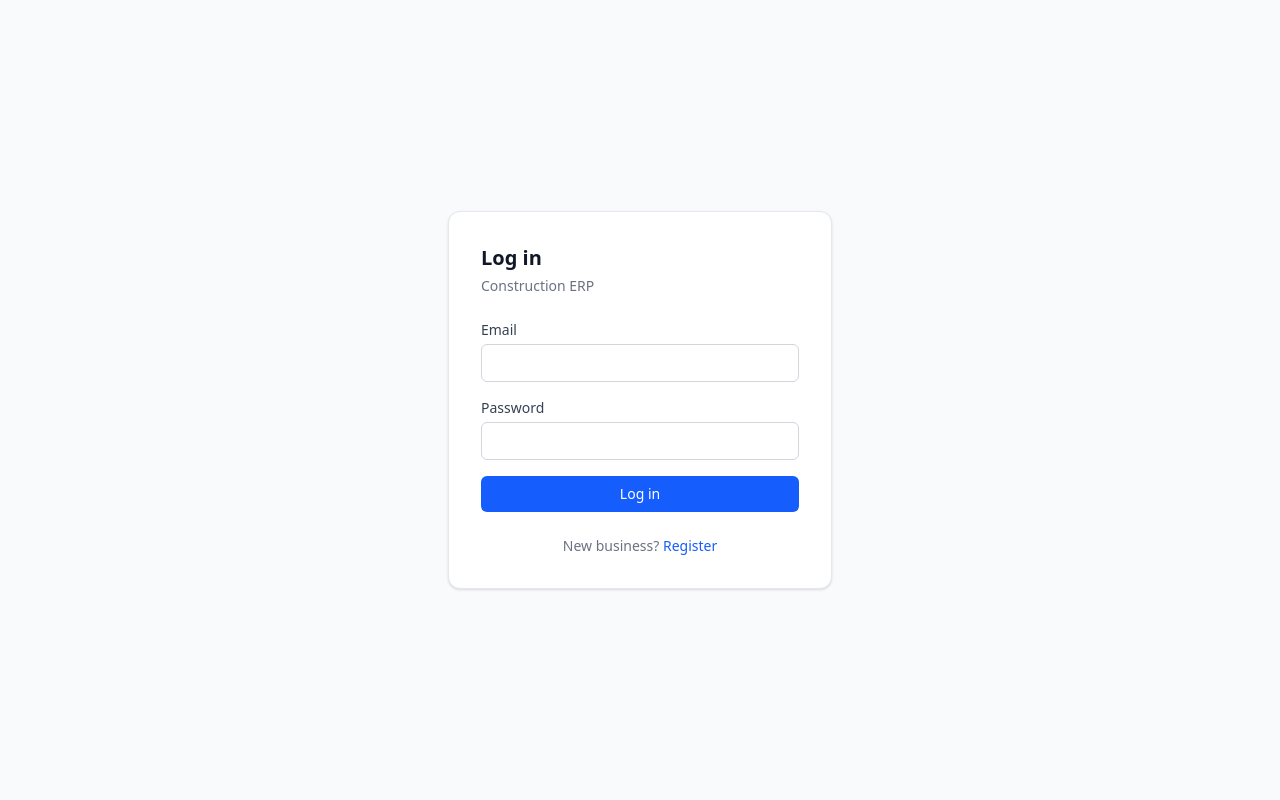
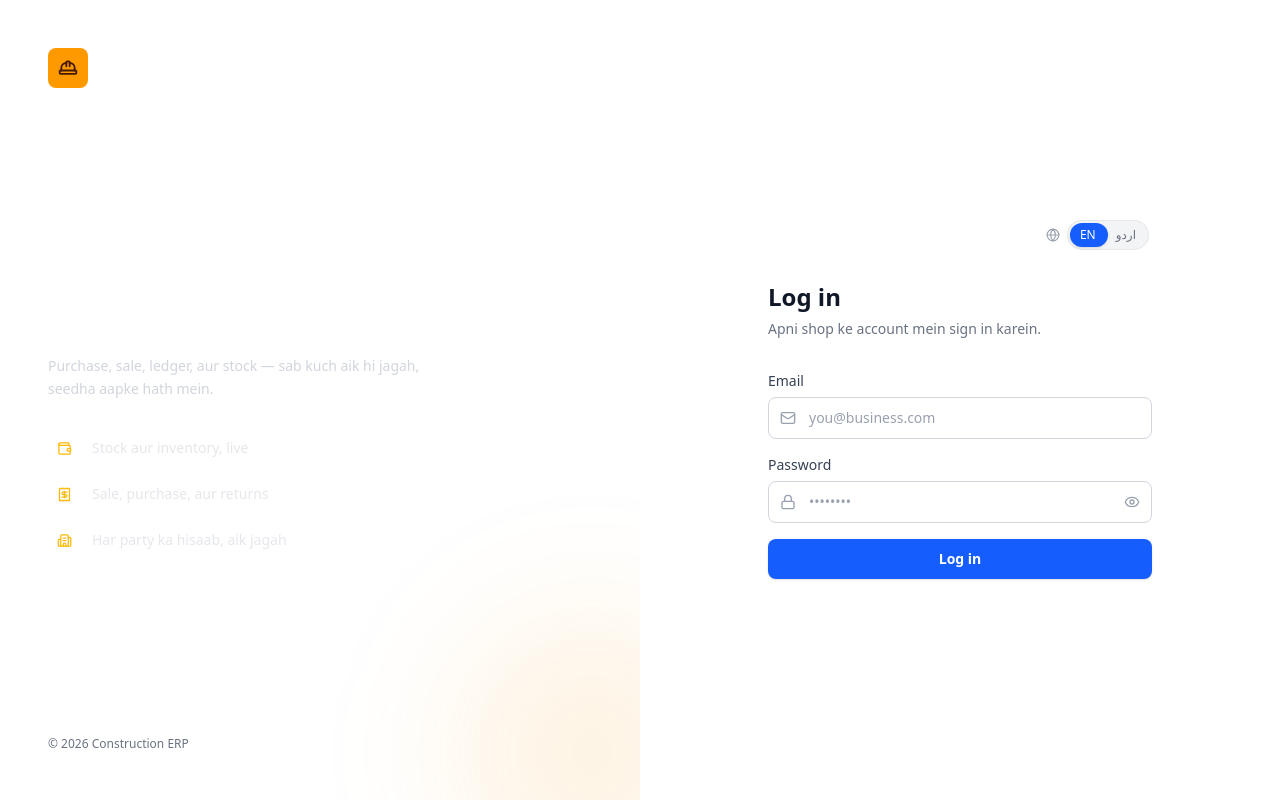
Before and after one commit to Muneeb381a/constructionERP, a React (Vite) app in the folder apps/web/: page /login in a window 1280 px wide. Built offline with nearby package versions, Linux system fonts and the light colour scheme; no server answers.

Commit message:
feat: enhance login and platform admin pages with improved layout, branding, and password visibility toggle

```diff
--- a/apps/web/src/index.css
+++ b/apps/web/src/index.css
@@ -13,6 +13,28 @@
 body {
   margin: 0;
   font-family: system-ui, "Segoe UI", Roboto, sans-serif;
+}
+
+/* Running-bond brick coursing, drawn purely in CSS (no image asset) — used behind the
+   branding panel on the auth pages to keep the construction identity visible without
+   competing with the form. Each "course" is offset by half a brick, like a real wall. */
+.brick-pattern {
+  --brick-w: 64px;
+  --brick-h: 28px;
+  --mortar: rgba(255, 255, 255, 0.08);
+  background-color: transparent;
+  background-image:
+    linear-gradient(var(--mortar) 1.5px, transparent 1.5px),
+    linear-gradient(90deg, var(--mortar) 1.5px, transparent 1.5px),
+    linear-gradient(90deg, var(--mortar) 1.5px, transparent 1.5px);
+  background-size:
+    var(--brick-w) var(--brick-h),
+    var(--brick-w) var(--brick-h),
+    var(--brick-w) var(--brick-h);
+  background-position:
+    0 0,
+    0 0,
+    calc(var(--brick-w) / 2) calc(var(--brick-h) / 2);
 }
 
 /* Thermal receipt printing — only #printable-receipt renders, sized to the paper width
--- a/apps/web/src/pages/LoginPage.tsx
+++ b/apps/web/src/pages/LoginPage.tsx
@@ -1,11 +1,18 @@
 import { useState } from "react";
-import { Link, useNavigate } from "react-router-dom";
+import { useNavigate } from "react-router-dom";
 import { useTranslation } from "react-i18next";
+import { Building2, Eye, EyeOff, HardHat, Lock, Mail, Receipt, Wallet } from "lucide-react";
 import { apiClient } from "../lib/apiClient";
 import { axiosErrorMessage } from "../lib/errors";
-import { inputClass, labelClass } from "../lib/formStyles";
 import { useAuthStore } from "../store/authStore";
+import { LanguageSwitcher } from "../components/LanguageSwitcher";
 import type { AuthResponse } from "../lib/types";
+
+const FEATURES = [
+  { icon: Wallet, key: "stock" as const, label: "Stock aur inventory, live" },
+  { icon: Receipt, key: "invoices" as const, label: "Sale, purchase, aur returns" },
+  { icon: Building2, key: "ledger" as const, label: "Har party ka hisaab, aik jagah" },
+];
 
 export function LoginPage() {
   const navigate = useNavigate();
@@ -13,6 +20,7 @@
   const setAuth = useAuthStore((s) => s.setAuth);
   const [email, setEmail] = useState("");
   const [password, setPassword] = useState("");
+  const [showPassword, setShowPassword] = useState(false);
   const [error, setError] = useState<string | null>(null);
   const [loading, setLoading] = useState(false);
 
@@ -33,44 +41,116 @@
   }
 
   return (
-    <div className="flex min-h-screen items-center justify-center bg-gray-50 px-4 dark:bg-gray-950">
-      <div className="w-full max-w-sm rounded-xl border border-gray-200 bg-white p-8 shadow-sm dark:border-gray-800 dark:bg-gray-900">
-        <h1 className="text-xl font-semibold text-gray-900 dark:text-gray-100">{t("auth.login")}</h1>
-        <p className="mt-1 text-sm text-gray-500 dark:text-gray-400">{t("app.name")}</p>
+    <div className="grid min-h-screen grid-cols-1 md:grid-cols-2">
+      {/* Branding panel — hidden below md, this is the app's construction identity, not
+          just decoration, so it's built with the same iconography as the main nav. */}
+      <div className="brick-pattern relative hidden flex-col justify-between overflow-hidden bg-gradient-to-br from-gray-900 via-gray-900 to-stone-900 p-12 text-white md:flex">
+        <div className="pointer-events-none absolute -bottom-24 -right-24 h-72 w-72 rounded-full bg-amber-500/10 blur-3xl" />
 
-        <form onSubmit={handleSubmit} className="mt-6 space-y-4">
+        <div className="relative flex items-center gap-2.5">
+          <div className="flex h-10 w-10 items-center justify-center rounded-lg bg-amber-500">
+            <HardHat size={20} className="text-amber-950" strokeWidth={2.25} />
+          </div>
+          <span className="text-lg font-semibold tracking-tight">{t("app.name")}</span>
+        </div>
+
+        <div className="relative space-y-8">
           <div>
-            <label className={labelClass}>{t("auth.email")}</label>
-            <input type="email" required value={email} onChange={(e) => setEmail(e.target.value)} className={inputClass} />
+            <h1 className="text-3xl font-semibold leading-tight text-balance">
+              Building material dealers ke liye, banaya gaya.
+            </h1>
+            <p className="mt-3 max-w-sm text-sm leading-relaxed text-gray-300">
+              Purchase, sale, ledger, aur stock — sab kuch aik hi jagah, seedha aapke hath mein.
+            </p>
           </div>
+
+          <ul className="space-y-3.5">
+            {FEATURES.map((f) => (
+              <li key={f.key} className="flex items-center gap-3">
+                <div className="flex h-8 w-8 shrink-0 items-center justify-center rounded-md bg-white/10">
+                  <f.icon size={15} className="text-amber-400" />
+                </div>
+                <span className="text-sm text-gray-200">{f.label}</span>
+              </li>
+            ))}
+          </ul>
+        </div>
+
+        <p className="relative text-xs text-gray-500">© {new Date().getFullYear()} {t("app.name")}</p>
+      </div>
+
+      {/* Form panel */}
+      <div className="flex flex-col justify-center bg-white px-6 py-12 sm:px-12 lg:px-20">
+        <div className="mx-auto w-full max-w-sm">
+          <div className="mb-8 flex items-center justify-between md:justify-end">
+            <div className="flex items-center gap-2 md:hidden">
+              <div className="flex h-8 w-8 items-center justify-center rounded-lg bg-amber-500">
+                <HardHat size={16} className="text-amber-950" strokeWidth={2.25} />
+              </div>
+              <span className="text-sm font-semibold text-gray-900">{t("app.name")}</span>
+            </div>
+            <LanguageSwitcher />
+          </div>
+
+          <h2 className="text-2xl font-semibold text-gray-900">{t("auth.login")}</h2>
+          <p className="mt-1.5 text-sm text-gray-500">Apni shop ke account mein sign in karein.</p>
+
+          <form onSubmit={handleSubmit} className="mt-8 space-y-4">
             <div>
-            <label className={labelClass}>{t("auth.password")}</label>
+              <label className="block text-sm font-medium text-gray-700">{t("auth.email")}</label>
+              <div className="relative mt-1.5">
+                <Mail size={16} className="pointer-events-none absolute left-3 top-1/2 -translate-y-1/2 text-gray-400" />
                 <input
-              type="password"
+                  type="email"
                   required
+                  autoComplete="email"
+                  value={email}
+                  onChange={(e) => setEmail(e.target.value)}
+                  className="w-full rounded-lg border border-gray-300 py-2.5 pl-10 pr-3 text-sm text-gray-900 placeholder:text-gray-400 focus:border-blue-500 focus:outline-none focus:ring-2 focus:ring-blue-500/20"
+                  placeholder="you@business.com"
+                />
+              </div>
+            </div>
+
+            <div>
+              <label className="block text-sm font-medium text-gray-700">{t("auth.password")}</label>
+              <div className="relative mt-1.5">
+                <Lock size={16} className="pointer-events-none absolute left-3 top-1/2 -translate-y-1/2 text-gray-400" />
+                <input
+                  type={showPassword ? "text" : "password"}
+                  required
+                  autoComplete="current-password"
                   value={password}
                   onChange={(e) => setPassword(e.target.value)}
-              className={inputClass}
+                  className="w-full rounded-lg border border-gray-300 py-2.5 pl-10 pr-10 text-sm text-gray-900 placeholder:text-gray-400 focus:border-blue-500 focus:outline-none focus:ring-2 focus:ring-blue-500/20"
+                  placeholder="••••••••"
                 />
+                <button
+                  type="button"
+                  onClick={() => setShowPassword((v) => !v)}
+                  aria-label={showPassword ? "Hide password" : "Show password"}
+                  className="absolute right-3 top-1/2 -translate-y-1/2 text-gray-400 hover:text-gray-600"
+                >
+                  {showPassword ? <EyeOff size={16} /> : <Eye size={16} />}
+                </button>
+              </div>
             </div>
 
-          {error && <p className="text-sm text-red-600 dark:text-red-400">{error}</p>}
+            {error && (
+              <p className="rounded-md bg-red-50 px-3 py-2 text-sm text-red-700" role="alert">
+                {error}
+              </p>
+            )}
 
             <button
               type="submit"
               disabled={loading}
-            className="w-full rounded-md bg-blue-600 px-3 py-2 text-sm font-medium text-white hover:bg-blue-700 disabled:opacity-50"
+              className="w-full rounded-lg bg-blue-600 px-3 py-2.5 text-sm font-semibold text-white shadow-sm transition hover:bg-blue-700 disabled:opacity-50"
             >
               {loading ? t("auth.loggingIn") : t("auth.login")}
             </button>
           </form>
-
-        <p className="mt-6 text-center text-sm text-gray-500 dark:text-gray-400">
-          {t("auth.newBusiness")}{" "}
-          <Link to="/register" className="font-medium text-blue-600 hover:underline dark:text-blue-400">
-            {t("auth.register")}
-          </Link>
-        </p>
+        </div>
       </div>
     </div>
   );
--- a/apps/web/src/platformAdmin/pages/PlatformAdminLoginPage.tsx
+++ b/apps/web/src/platformAdmin/pages/PlatformAdminLoginPage.tsx
@@ -1,16 +1,19 @@
 import { useState } from "react";
 import { useNavigate } from "react-router-dom";
-import { ShieldAlert } from "lucide-react";
+import { Eye, EyeOff, KeyRound, Lock, Mail, ShieldAlert } from "lucide-react";
 import { axiosErrorMessage } from "../../lib/errors";
-import { inputClass, labelClass } from "../../lib/formStyles";
 import { usePlatformAdminAuthStore } from "../store/platformAdminAuthStore";
 import { loginPlatformAdmin } from "../lib/platformAdminApi";
+
+const darkInputClass =
+  "w-full rounded-lg border border-gray-700 bg-gray-950 py-2.5 pl-10 pr-3 text-sm text-gray-100 placeholder:text-gray-600 focus:border-amber-500 focus:outline-none focus:ring-2 focus:ring-amber-500/20";
 
 export function PlatformAdminLoginPage() {
   const navigate = useNavigate();
   const setAuth = usePlatformAdminAuthStore((s) => s.setAuth);
   const [email, setEmail] = useState("");
   const [password, setPassword] = useState("");
+  const [showPassword, setShowPassword] = useState(false);
   const [code, setCode] = useState("");
   const [useRecoveryCode, setUseRecoveryCode] = useState(false);
   const [error, setError] = useState<string | null>(null);
@@ -37,31 +40,61 @@
 
   return (
     <div className="flex min-h-screen items-center justify-center bg-gray-950 px-4">
-      <div className="w-full max-w-sm rounded-xl border border-gray-800 bg-gray-900 p-8 shadow-sm">
-        <div className="flex items-center gap-2">
-          <ShieldAlert size={20} className="text-amber-400" />
-          <h1 className="text-xl font-semibold text-gray-100">Platform Admin</h1>
-        </div>
-        <p className="mt-1 text-sm text-gray-400">Operator console — not for shop staff.</p>
-
-        <form onSubmit={handleSubmit} className="mt-6 space-y-4">
-          <div>
-            <label className={`${labelClass} text-gray-300`}>Email</label>
-            <input type="email" required value={email} onChange={(e) => setEmail(e.target.value)} className={inputClass} />
+      <div className="w-full max-w-sm rounded-2xl border border-gray-800 bg-gray-900 p-8 shadow-2xl shadow-black/40">
+        <div className="flex items-center gap-2.5">
+          <div className="flex h-9 w-9 items-center justify-center rounded-lg bg-amber-500/15 ring-1 ring-amber-500/30">
+            <ShieldAlert size={17} className="text-amber-400" />
           </div>
           <div>
-            <label className={`${labelClass} text-gray-300`}>Password</label>
+            <h1 className="text-base font-semibold text-gray-100">Platform Admin</h1>
+            <p className="text-xs text-gray-500">Operator console — not for shop staff</p>
+          </div>
+        </div>
+
+        <form onSubmit={handleSubmit} className="mt-7 space-y-4">
+          <div>
+            <label className="block text-sm font-medium text-gray-300">Email</label>
+            <div className="relative mt-1.5">
+              <Mail size={16} className="pointer-events-none absolute left-3 top-1/2 -translate-y-1/2 text-gray-500" />
               <input
-              type="password"
+                type="email"
                 required
+                autoComplete="email"
+                value={email}
+                onChange={(e) => setEmail(e.target.value)}
+                className={darkInputClass}
+              />
+            </div>
+          </div>
+
+          <div>
+            <label className="block text-sm font-medium text-gray-300">Password</label>
+            <div className="relative mt-1.5">
+              <Lock size={16} className="pointer-events-none absolute left-3 top-1/2 -translate-y-1/2 text-gray-500" />
+              <input
+                type={showPassword ? "text" : "password"}
+                required
+                autoComplete="current-password"
                 value={password}
                 onChange={(e) => setPassword(e.target.value)}
-              className={inputClass}
+                className={`${darkInputClass} pr-10`}
               />
+              <button
+                type="button"
+                onClick={() => setShowPassword((v) => !v)}
+                aria-label={showPassword ? "Hide password" : "Show password"}
+                className="absolute right-3 top-1/2 -translate-y-1/2 text-gray-500 hover:text-gray-300"
+              >
+                {showPassword ? <EyeOff size={16} /> : <Eye size={16} />}
+              </button>
             </div>
+          </div>
+
           <div>
             <div className="flex items-center justify-between">
-              <label className={`${labelClass} text-gray-300`}>{useRecoveryCode ? "Recovery code" : "Authenticator code"}</label>
+              <label className="block text-sm font-medium text-gray-300">
+                {useRecoveryCode ? "Recovery code" : "Authenticator code"}
+              </label>
               <button
                 type="button"
                 onClick={() => {
@@ -73,22 +106,29 @@
                 {useRecoveryCode ? "Use authenticator code instead" : "Lost your device? Use a recovery code"}
               </button>
             </div>
+            <div className="relative mt-1.5">
+              <KeyRound size={16} className="pointer-events-none absolute left-3 top-1/2 -translate-y-1/2 text-gray-500" />
               <input
                 type="text"
                 required
                 value={code}
                 onChange={(e) => setCode(e.target.value)}
                 placeholder={useRecoveryCode ? "e.g. a1b2c3d4e5" : "6-digit code"}
-              className={inputClass}
+                className={darkInputClass}
               />
             </div>
+          </div>
 
-          {error && <p className="text-sm text-red-400">{error}</p>}
+          {error && (
+            <p className="rounded-md bg-red-500/10 px-3 py-2 text-sm text-red-400" role="alert">
+              {error}
+            </p>
+          )}
 
           <button
             type="submit"
             disabled={loading}
-            className="w-full rounded-md bg-amber-500 px-3 py-2 text-sm font-semibold text-amber-950 hover:bg-amber-400 disabled:opacity-50"
+            className="w-full rounded-lg bg-amber-500 px-3 py-2.5 text-sm font-semibold text-amber-950 shadow-sm transition hover:bg-amber-400 disabled:opacity-50"
           >
             {loading ? "Signing in…" : "Sign in"}
           </button>
```
Lines whose indentation alone changed are shown as unchanged.
